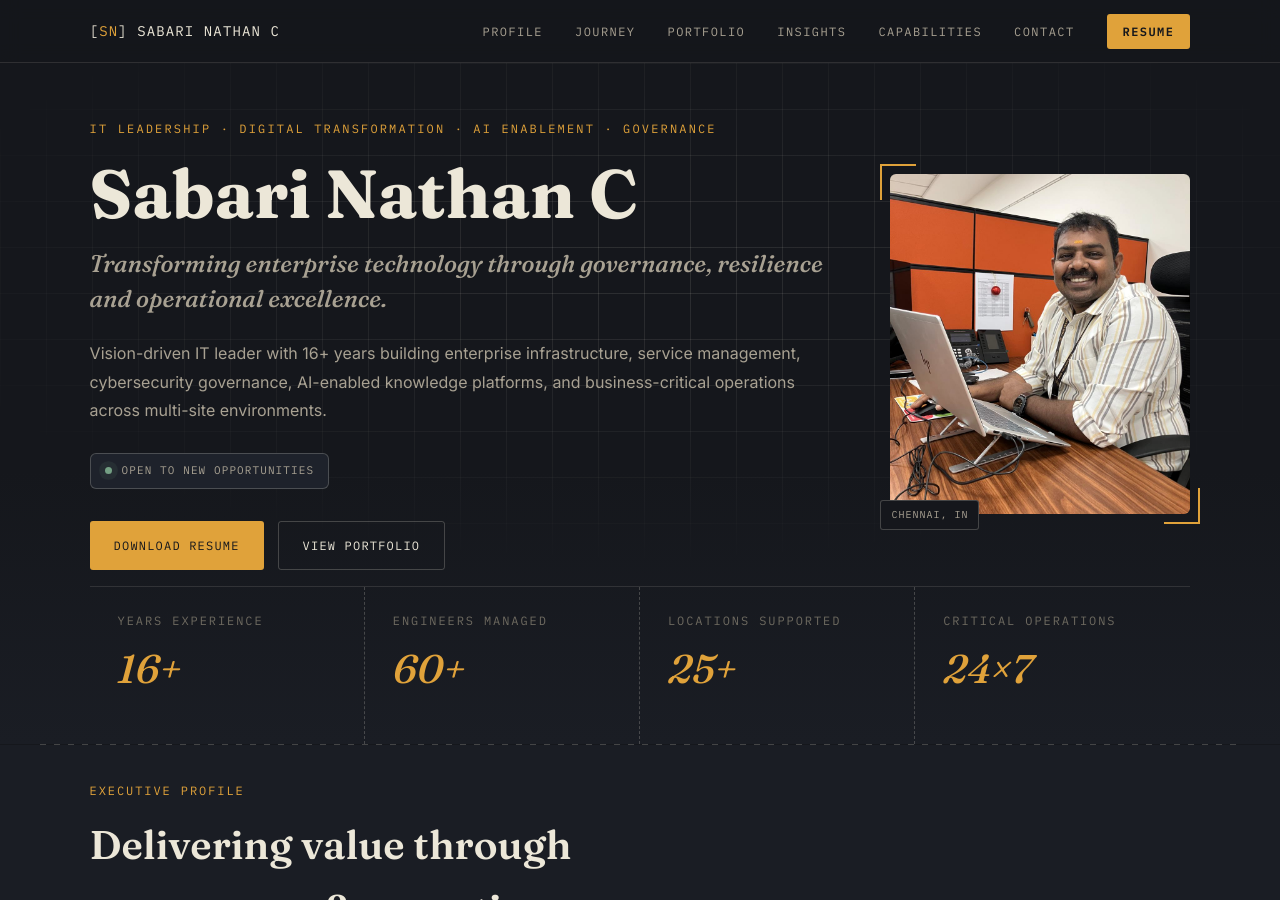
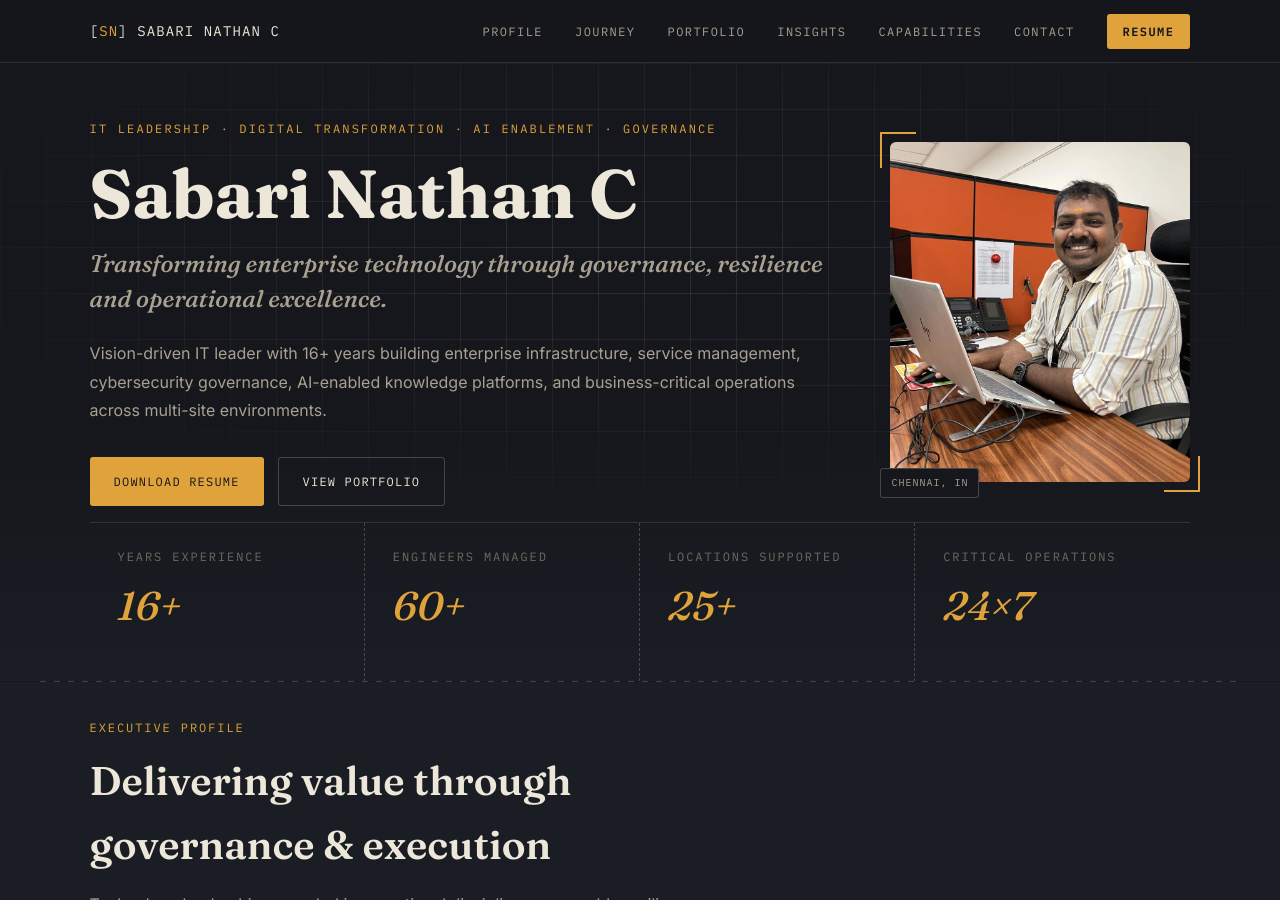
Before and after one commit to sabarinathan36/sabarinathan.github.io, a Jekyll site: the page index.html, which Jekyll copies as it is, in a window 1280 px wide and 900 px high. Built offline with Jekyll 4.4.1, drawn with Linux system fonts in a browser that asks for light colours.

Commit message:
Remove 'open to opportunities' badges; CV: Trio end date Aug 2026
Co-Authored-By: Claude Opus 5.5 <noreply@anthropic.com>
Claude-Session: https://claude.ai/code/session_01BaLC5aNBCsqdzu3kUoKfMG

```diff
--- a/connect.html
+++ b/connect.html
@@ -73,8 +73,6 @@
       </button>
     </section>
 
-    <p class="status-line" data-animate="6">Open to Leadership Opportunities</p>
-
     <footer class="footer" data-animate="4">
       <p>© 2026 Sabari Nathan</p>
     </footer>
--- a/index.html
+++ b/index.html
@@ -59,8 +59,6 @@
                 service management, cybersecurity governance, AI-enabled knowledge platforms,
                 and business-critical operations across multi-site environments.
             </p>
-
-            <span class="status-badge"><span class="status-dot"></span> Open to new opportunities</span>
 
             <div class="hero-buttons">
                 <a href="sabari_nathan_16yrs_resume.pdf" target="_blank" class=" btn btn-primary">Download Resume</a>
```
Also changed, not shown: 1 other file.
